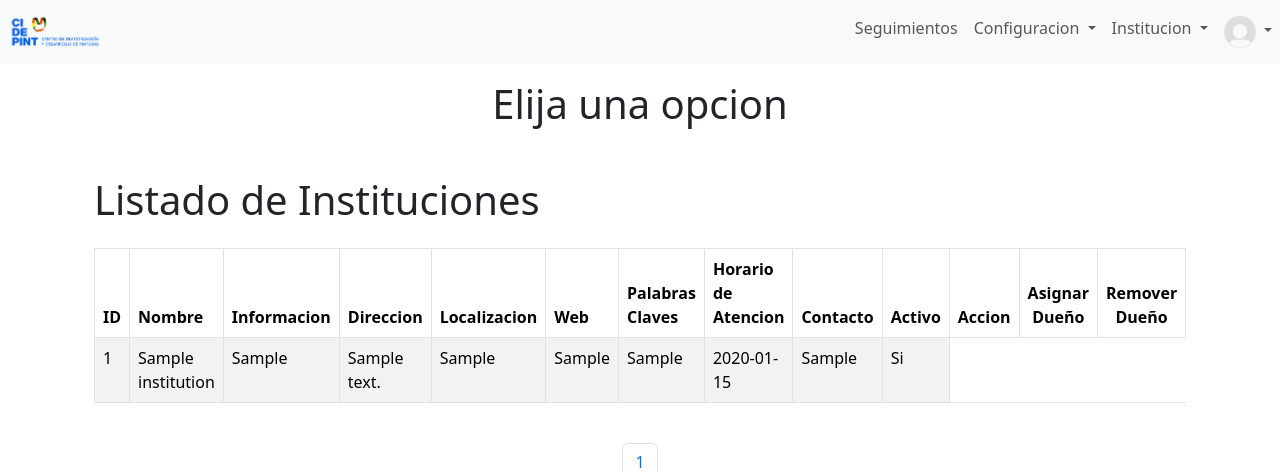
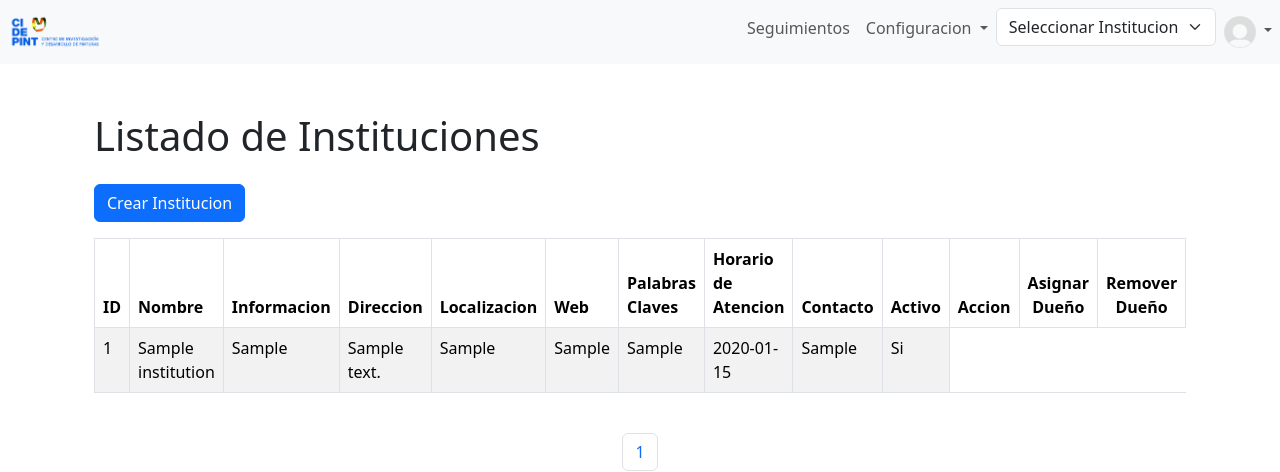
Before and after one commit to pnco200/proyecto-de-software, a Flask app: page /institution/ in a window 1280 px wide. Shown: the top 472 px of the page. Run offline with Flask 3, Linux system fonts and the light colour scheme; tables that the repository leaves empty hold one stand-in row (values such as "Sample post").

Commit message:
Modificada navbar y instituciones

```diff
--- a/admin/src/web/templates/institutions/index.html
+++ b/admin/src/web/templates/institutions/index.html
@@ -1,13 +1,10 @@
 {% extends "layout/layout_navbar.html" %}
 {% block content %}
-    <div class="mb-3">
-        <h1 class="h1" align="center">Elija una opcion</h1>
-    </div>
     <div class="container mt-5">
         <div class="institution-list">
             <h1 class="mb-4">Listado de Instituciones</h1>
-
-
+            <!-- SI ES SUPERADMIN PERMITE CREAR INSTITUCION-->
+            <a href="{{ url_for('institution.register') }}" class="btn btn-primary float-right mb-3">Crear Institucion</a>
             <div class="table-responsive">
                 <table class="table table-striped table-bordered">
                     <thead>
--- a/admin/src/web/templates/layout/layout_navbar.html
+++ b/admin/src/web/templates/layout/layout_navbar.html
@@ -33,19 +33,19 @@
                 <ul class="dropdown-menu" aria-labelledby="navbarDropdownMenuLink">
                     <li><a class="dropdown-item" href="{{url_for('user.home')}}">Administracion de usuario</a></li>
                     <li><a class="dropdown-item" href="{{url_for('configuration.index')}}">Configuracion del Sitio</a></li>
+                    <li><a class="dropdown-item" href="{{url_for('institution.home')}}">Administracion de Instituciones</a></li>
                     <li><a class="dropdown-item" href="#">....</a></li>
                 </ul>
             </li>
             <li class="nav-item dropdown" data-bs-toggle="dropdown1">
-                <a class="nav-link dropdown-toggle" href="#" id="navbarDropdownMenuLink" role="button"
-                   data-bs-toggle="dropdown" aria-haspopup="true" aria-expanded="false">
-                    Institucion
-                </a>
-                <ul class="dropdown-menu" aria-labelledby="navbarDropdownMenuLink">
-                    <li><a class="dropdown-item" href="#">CIDEPINT</a></li>
-                    <li><a class="dropdown-item" href="#">X</a></li>
-                    <li><a class="dropdown-item" href="#">Y</a></li>
-                </ul>
+                <!--TODO :::: Mostrar las instituciones a las que pertenece el usuario-->
+                <select class="form-select" aria-labelledby="navbarDropdownMenuLink">
+                    <!--RENDEREAR LA ULTIMA INSTITUCION SELECCIONADA QUE SE ALMACENA EN LA DB-->
+                    <option selected>Seleccionar Institucion</option>
+                    <option value="1">Cidepint</option>
+                    <option value="2">Lucrus</option>
+                    <option value="3">MANDIN</option>
+                </select>
             </li>
 			<li class="nav-item dropdown" data-bs-toggle="dropdown2">
                 <a class="nav-link dropdown-toggle" href="#" id="navbarDropdownMenuLink" role="button"
```
